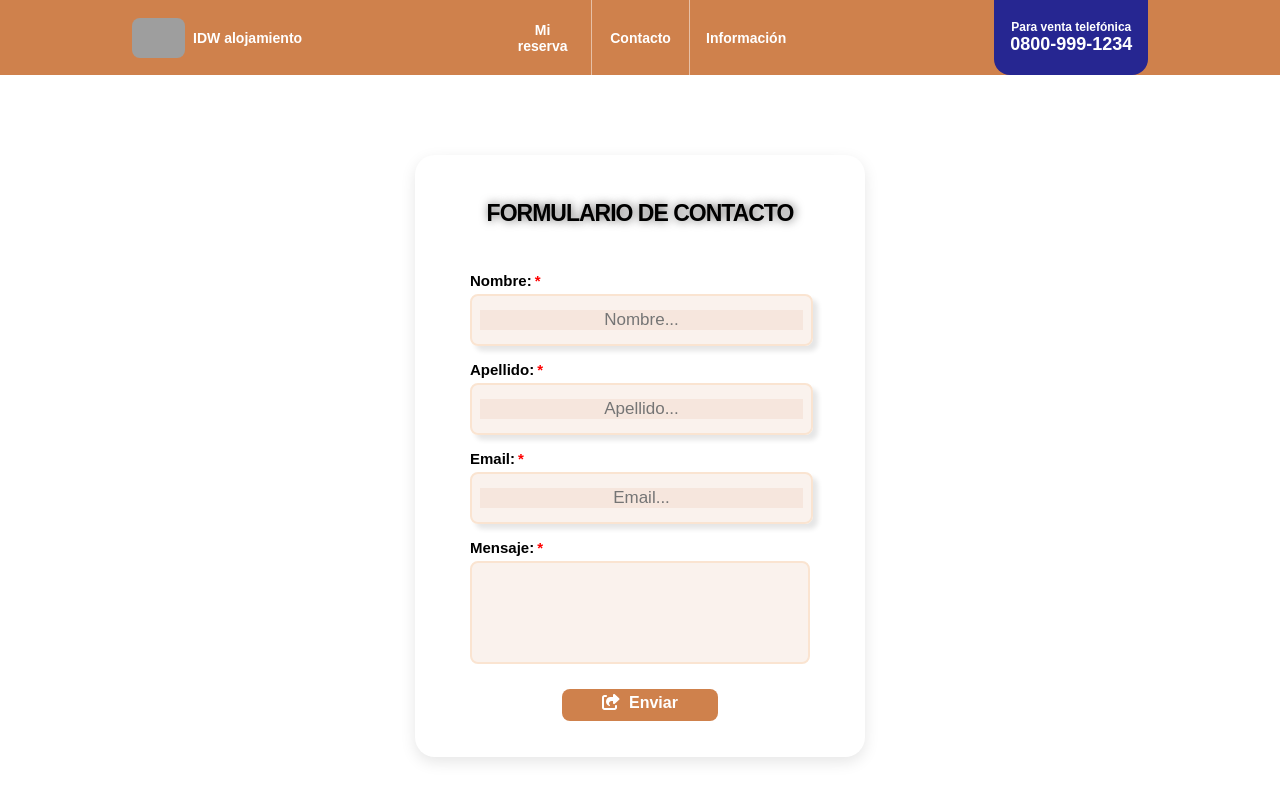
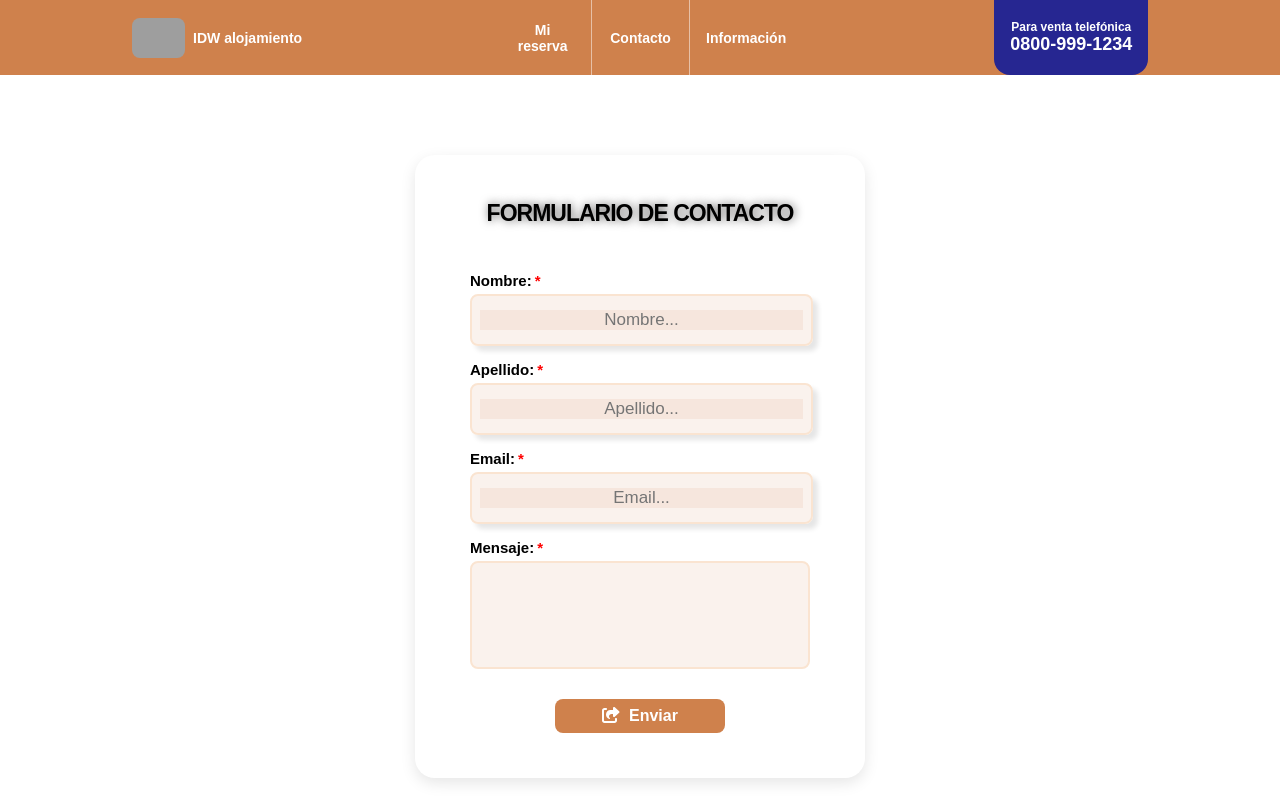
Before and after one commit to IDWGrupo27/TrabajoIntegradorFinal, a React (Create React App) app in the folder trabajo_final/: page /contacto in a window 1280 px wide. Shown: the top 800 px of the page. Built offline with nearby package versions, Linux system fonts and the light colour scheme; grey boxes are pictures that could not be loaded.

Commit message:
Modificacion formulario contacto

```diff
--- a/trabajo_final/src/css/Contacto.css
+++ b/trabajo_final/src/css/Contacto.css
@@ -97,3 +97,14 @@
 .send {
     margin-bottom: 30px;
 }
+
+button.btn {
+    width: 50%;
+    height: 20%;
+}
+
+textarea{
+    font-family: Arial, Helvetica, sans-serif;
+    font-style: italic;
+    text-align: center;
+}
--- a/trabajo_final/src/routes/Contacto.jsx
+++ b/trabajo_final/src/routes/Contacto.jsx
@@ -1,57 +1,84 @@
 import React from "react";
-import { Link } from "react-router-dom";
 import "../css/Contacto.css";
 import { FontAwesomeIcon } from "@fortawesome/react-fontawesome";
 import { faShareFromSquare } from "@fortawesome/free-solid-svg-icons";
-import { MensajeEnviado } from "./MensajeEnviado";
+import { useState } from "react";
+import { useNavigate } from 'react-router-dom'
 
 export const Contacto = () => {
 
+    const [mensaje, setMensaje] = useState({
+        nombre:"",
+        apellido:"",
+        email:"",
+    });
 
+    const navigate = useNavigate();
+
+    const toNavigate = () => {
+        navigate(
+            "/mensaje-enviado",
+            {state:{
+                nombre:mensaje.nombre,
+                apellido:mensaje.apellido,
+                email:mensaje.email}
+            }
+        );
+    };
 
     return (
         <main>
             <section className="contacto">
-                <form action="submit">
+
+                <form action="submit" onSubmit={toNavigate}>
+
                     <h1>FORMULARIO DE CONTACTO</h1>
+
                     <div className="input-group">
-                        <label for="name" className="required">
+                        <label htmlFor="name" className="required">
                             Nombre:
                         </label>
                         <input
+                            id="name"
                             className="inpt"
                             type="text"
                             name="name"
                             placeholder="Nombre..."
+                            onChange={(e) => setMensaje({ ...mensaje, nombre: e.target.value})}
                             required
                         />
 
-                        <label for="last_name" className="required">
+                        <label htmlFor="last_name" className="required">
                             Apellido:
                         </label>
                         <input
+                            id="last_name"
                             className="inpt"
                             type="text"
                             name="last_name"
                             placeholder="Apellido..."
+                            onChange={(e) => setMensaje({ ...mensaje, apellido: e.target.value})}
                             required
                         />
 
-                        <label for="email" className="required">
+                        <label htmlFor="email" className="required">
                             Email:
                         </label>
                         <input
+                            id="email"
                             className="inpt"
                             type="email"
                             name="email"
                             placeholder="Email..."
+                            onChange={(e) => setMensaje({ ...mensaje, email: e.target.value})}
                             required
                         />
 
-                        <label for="message" className="required">
+                        <label htmlFor="message" className="required">
                             Mensaje:
                         </label>
                         <textarea
+                            id="message"
                             cols="30"
                             rows="5"
                             name="message"
@@ -59,9 +86,9 @@ export const Contacto = () => {
                         ></textarea>
                     </div>
 
-                    <Link className="btn" to={"/mensaje-enviado"}>
-                        <FontAwesomeIcon icon={faShareFromSquare}/>&nbsp; Enviar
-                    </Link>
+                    <button className="btn"><FontAwesomeIcon icon={faShareFromSquare}/>
+                        &nbsp; Enviar
+                    </button>
 
                 </form>
 
--- a/trabajo_final/src/routes/MensajeEnviado.jsx
+++ b/trabajo_final/src/routes/MensajeEnviado.jsx
@@ -3,20 +3,23 @@ import { Link } from "react-router-dom";
 import "../css/Contacto.css";
 import { FontAwesomeIcon } from "@fortawesome/react-fontawesome";
 import { faHome } from "@fortawesome/free-solid-svg-icons";
+import { useLocation } from "react-router-dom";
 
 export const MensajeEnviado = () => {
+
+    const mensaje = useLocation();
+    const {nombre, apellido, email} = mensaje.state;
+
     return (
         <main>
-            <section class="contacto">
-                <div class="send">
-                    <h1 class="mensaje">
-                        <p>Hemos recibido su mensaje.</p>
-
-                        <p>Nos contactaremos a la brevedad!</p>
-
-                        <p>Gracias!!</p>
+            <section className="contacto">
+                <div className="send">
+                    <h1 className="mensaje">
+                        <p>Hola <u>{nombre} {apellido}</u>. Hemos recibido su mensaje.</p>
+                        <p>En breve responderemos sus inquietudes a su direccion de email: <u>{email}</u></p>
+                        <p>Gracias por contactarnos!!</p>
                     </h1>
-                    <Link class="btn" to={"/"}>
+                    <Link className="btn" to={"/"}>
                        <FontAwesomeIcon icon={faHome}/>
                     </Link>
                 </div>
```
